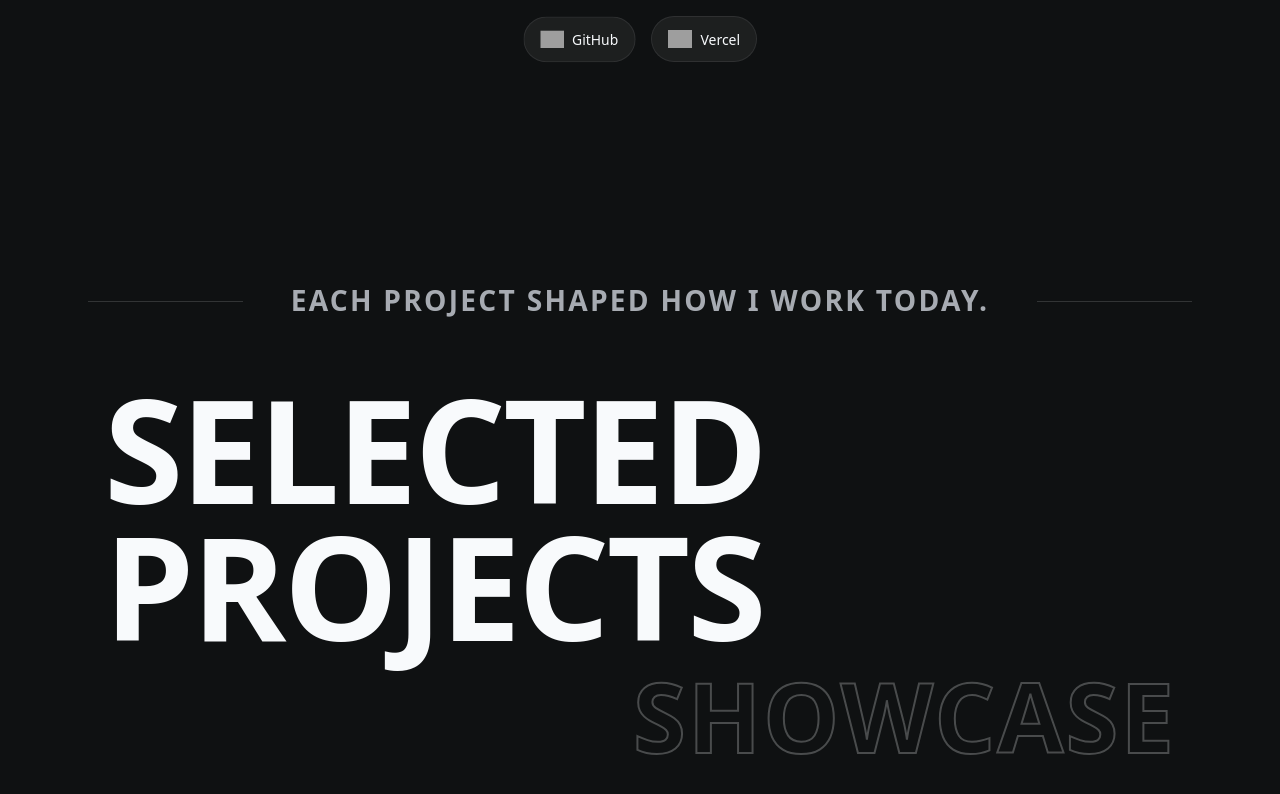
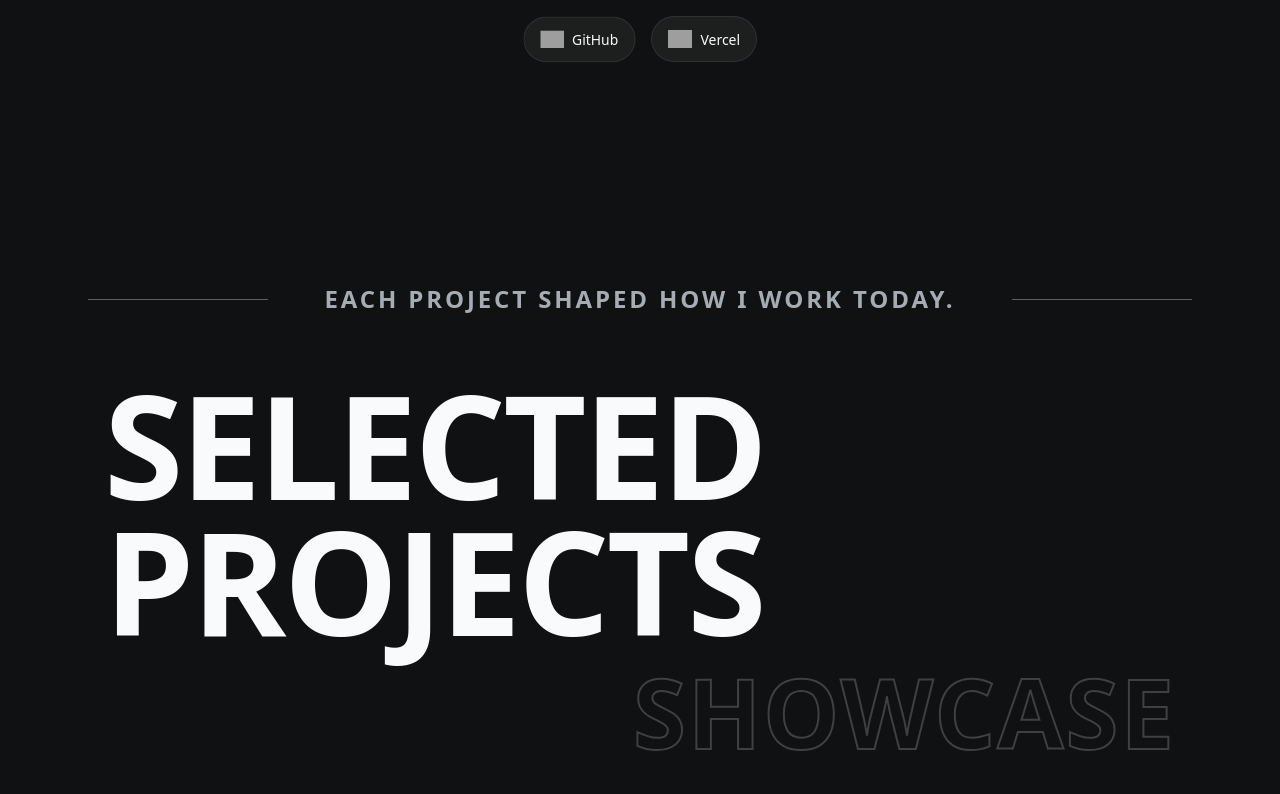
Before and after one commit to amanrai00/PortfolioAman, a Vue app: page / in a window 1280 px wide. Shown: the part 2212-3006 px from the top of the page. Built offline with nearby package versions, Linux system fonts and the light colour scheme; grey boxes are pictures that could not be loaded.

Commit message:
statement wip1

```diff
--- a/src/components/Statement.vue
+++ b/src/components/Statement.vue
@@ -70,32 +70,32 @@ onMounted(() => {
   });
 
   statementTimeline
+    .to(dividerLines, {
+      scaleX: 1,
+      duration: 1,
+      ease: 'power2.inOut',
+      stagger: 0.05
+    })
     .to(dividerText.value, {
       opacity: 1,
       y: 0,
-      duration: 0.6,
+      duration: 0.8,
       ease: 'power3.out'
-    })
-    .to(dividerLines, {
-      scaleX: 1,
-      duration: 0.8,
-      ease: 'power2.out',
-      stagger: 0.1
-    }, 0.1)
+    }, 0.3)
     .to(lineTexts, {
       opacity: 1,
       y: 0,
       filter: 'blur(0px)',
-      duration: 0.9,
+      duration: 1,
       ease: 'power3.out',
-      stagger: 0.15
-    }, 0.2)
+      stagger: 0.12
+    }, 0.5)
     .to(statementOutline.value, {
       opacity: 1,
       x: 0,
-      duration: 0.7,
+      duration: 0.8,
       ease: 'power3.out'
-    }, 0.5);
+    }, 0.9);
 });
 
 onUnmounted(() => {
@@ -131,15 +131,15 @@ onUnmounted(() => {
 }
 
 .statement-divider-text {
-  font-size: clamp(1.125rem, 2.2vw, 1.9rem);
-  font-weight: 800;
+  font-size: clamp(1rem, 2vw, 1.5rem);
+  font-weight: 600;
   text-transform: uppercase;
-  letter-spacing: 0.08em;
+  letter-spacing: 0.12em;
   line-height: 1.05;
   color: var(--theme-text-muted);
   text-align: center;
   white-space: nowrap;
-  padding: 0 1rem;
+  padding: 0 1.5rem;
 }
 
 .statement-container {
@@ -184,24 +184,21 @@ onUnmounted(() => {
 
 /* Dark theme */
 :global([data-theme="dark"]) {
-  --statement-text-color: #f8fafc;
-  --statement-text-muted: rgba(248, 250, 252, 0.6);
-  --statement-outline-color: rgba(248, 250, 252, 0.25);
-  --statement-line-color: rgba(255, 255, 255, 0.15);
+  --statement-text-color: var(--theme-text-strong);
+  --statement-outline-color: rgba(255, 255, 255, 0.2);
+  --statement-line-color: var(--theme-line-soft);
 }
 
 /* Light theme */
 :global([data-theme="light"]) {
-  --statement-text-color: #0f4c4c;
-  --statement-text-muted: rgba(15, 76, 76, 0.7);
-  --statement-outline-color: rgba(15, 76, 76, 0.3);
-  --statement-line-color: rgba(15, 76, 76, 0.2);
+  --statement-text-color: var(--theme-text-strong);
+  --statement-outline-color: rgba(15, 23, 42, 0.25);
+  --statement-line-color: var(--theme-line-soft);
 }
 
 /* Default fallback */
 :root {
   --statement-text-color: var(--theme-text-strong);
-  --statement-text-muted: var(--theme-text-muted);
   --statement-outline-color: var(--theme-line-soft);
   --statement-line-color: var(--theme-line-soft);
 }
```
